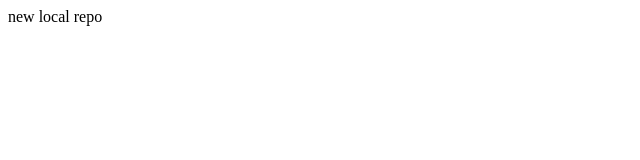
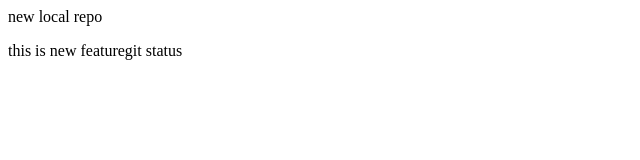
Before and after one commit to Riyajain101/localrepo, a plain HTML site: page index.html in a window 1280 px wide. Shown: the whole page, without its empty margins (0-640 px from the left). Drawn offline with Linux system fonts and the light colour scheme.

Commit message:
add new feature

```diff
--- a/index.html
+++ b/index.html
@@ -1 +1,2 @@
 <p>  new local repo</p>
+<p> this is new featuregit status</p>
```
